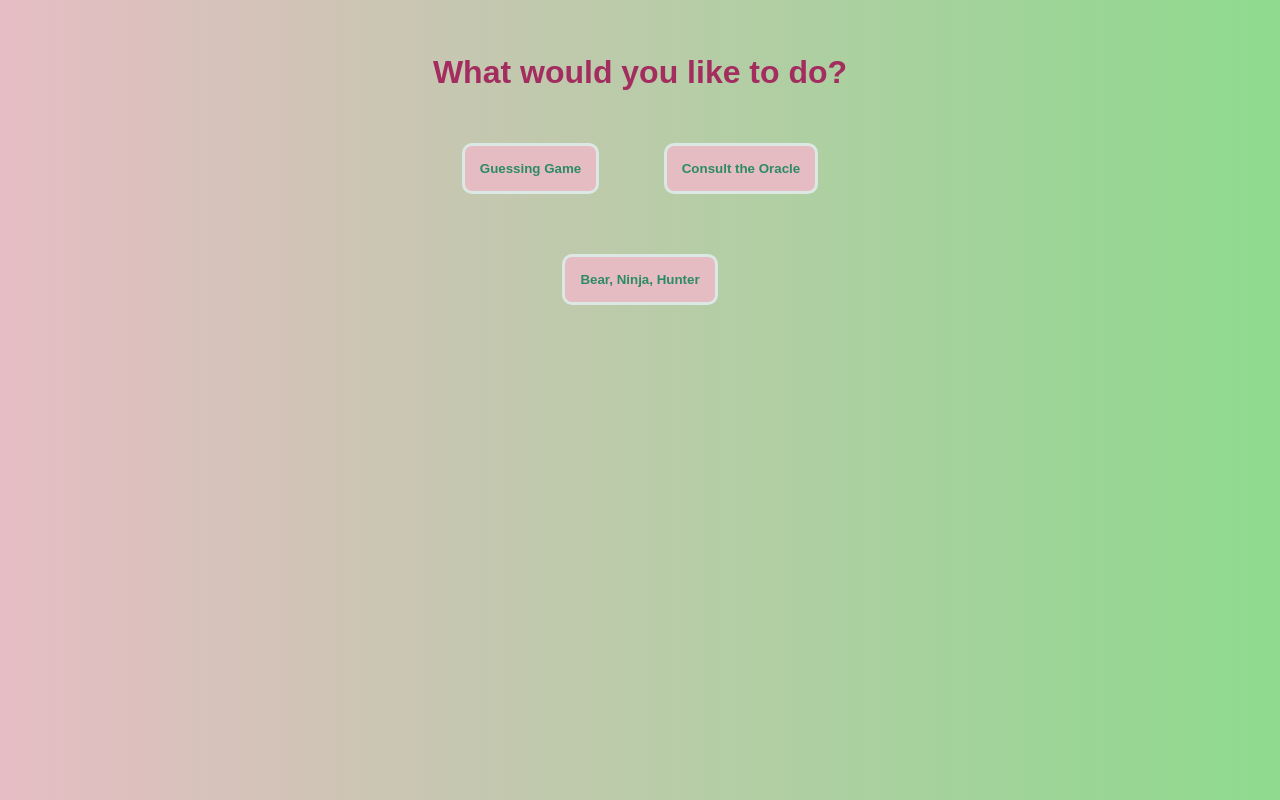
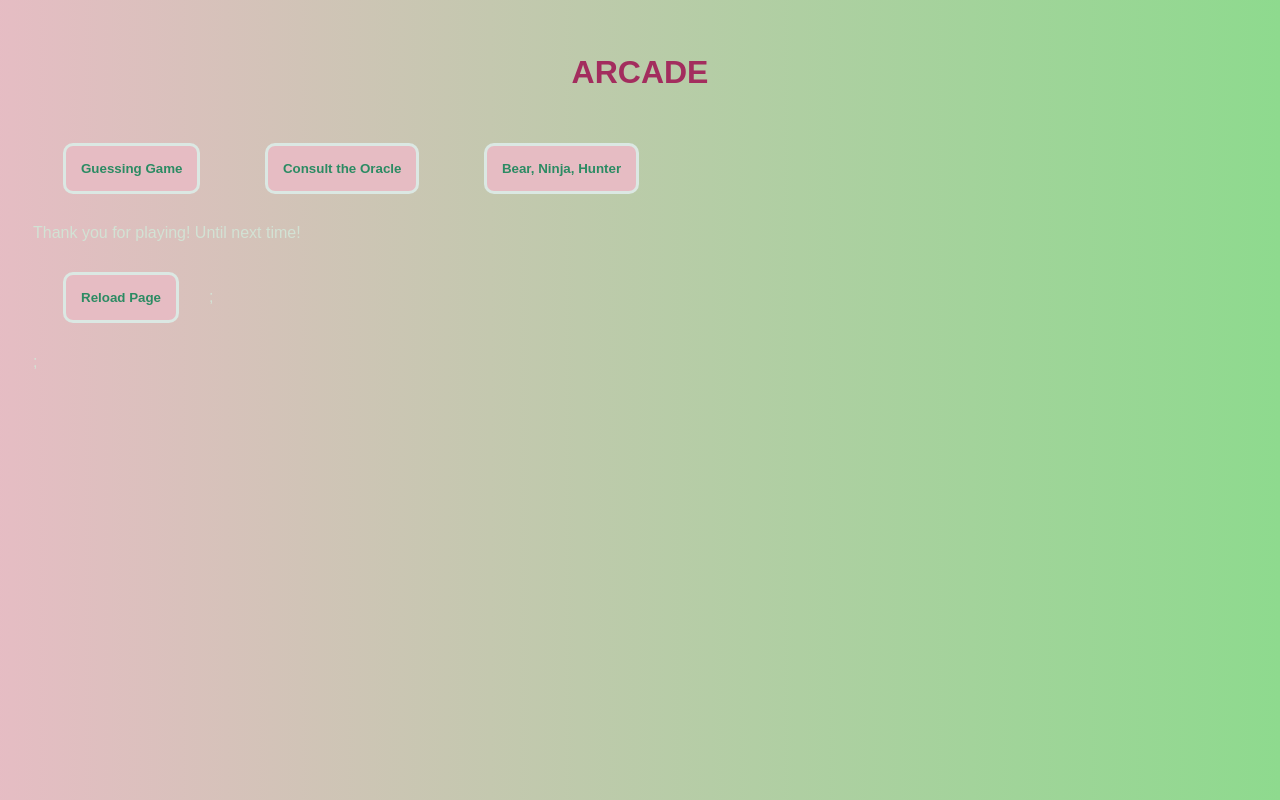
Before and after one commit to vklam59/Arcade, a plain HTML site: page index.html in a window 1280 px wide. Drawn offline with Linux system fonts and the light colour scheme.

Commit message:
Update index.html

```diff
--- a/index.html
+++ b/index.html
@@ -1,22 +1,36 @@
 <!DOCTYPE html>
 <html lang="en">
   <head>
-    <meta charset="utf-8">
-    <meta name="viewport" content="width=device-width, initial-scale=1, shrink-to-fit=no">
-    <meta name="author" content="Lyn Lam">
-    <link rel="stylesheet" href="css/style.css">
+    <meta charset="utf-8" />
+    <meta
+      name="viewport"
+      content="width=device-width, initial-scale=1, shrink-to-fit=no"
+    />
+    <meta name="author" content="Lyn Lam" />
+    <link rel="stylesheet" href="css/style.css" />
     <title>Arcade</title>
   </head>
   <body>
-    <h1>What would you like to do?</h1>
-    <div class="center">
+    <div class="main-container">
+      <p id="display"></p>
+      <h1>ARCADE</h1>
+      <div id="center">
         <button onclick="guessingGame();">Guessing Game</button>
         <button onclick="consultOracle();">Consult the Oracle</button>
         <button onclick="bnh();">Bear, Ninja, Hunter</button>
       </div>
+    </div>
+
+    <div id="farewell-container">
+      <div class="farewell-message">
+        Thank you for playing! Until next time!
+      </div>
+      <button class="reload-button" onclick="location.reload()">
+        Reload Page</button
+      >;
+    </div>
+    ;
 
     <script src="js/script.js"></script>
-
   </body>
-
 </html>
```
Lines whose indentation alone changed are shown as unchanged.
